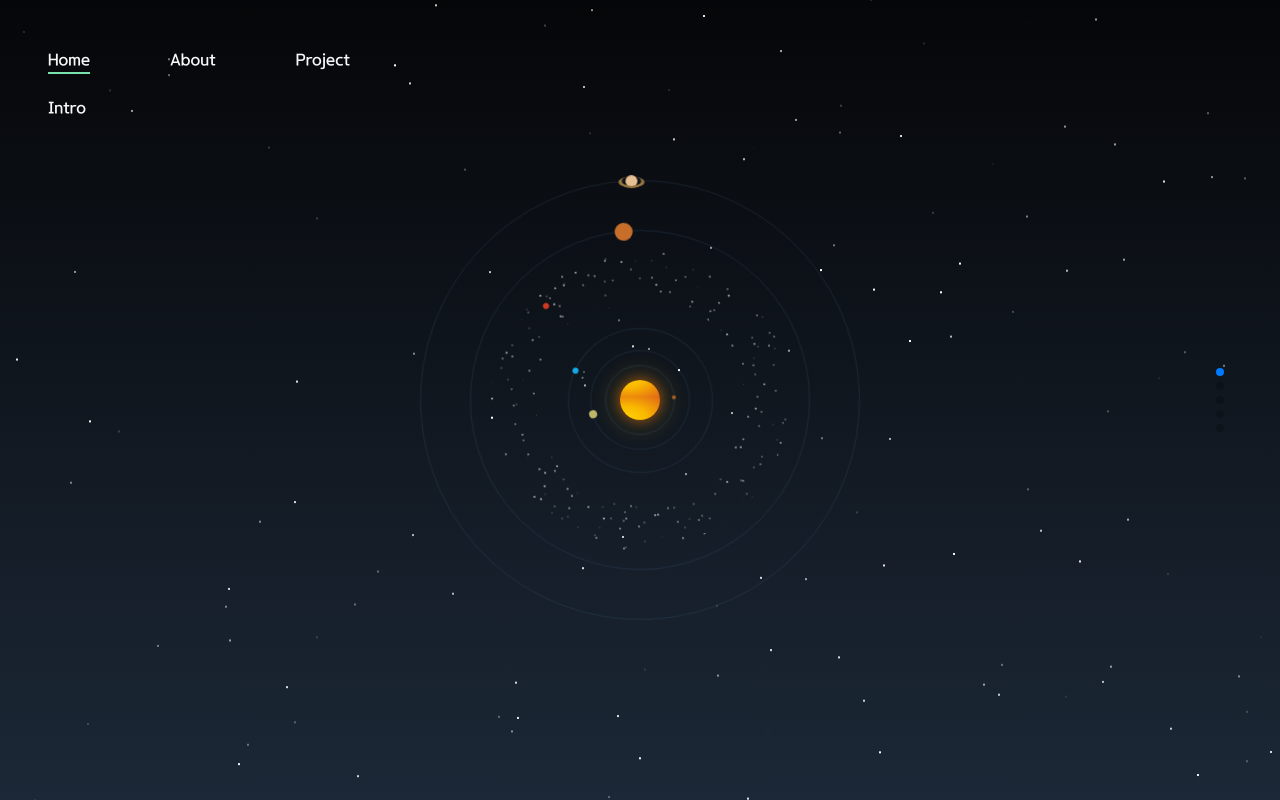
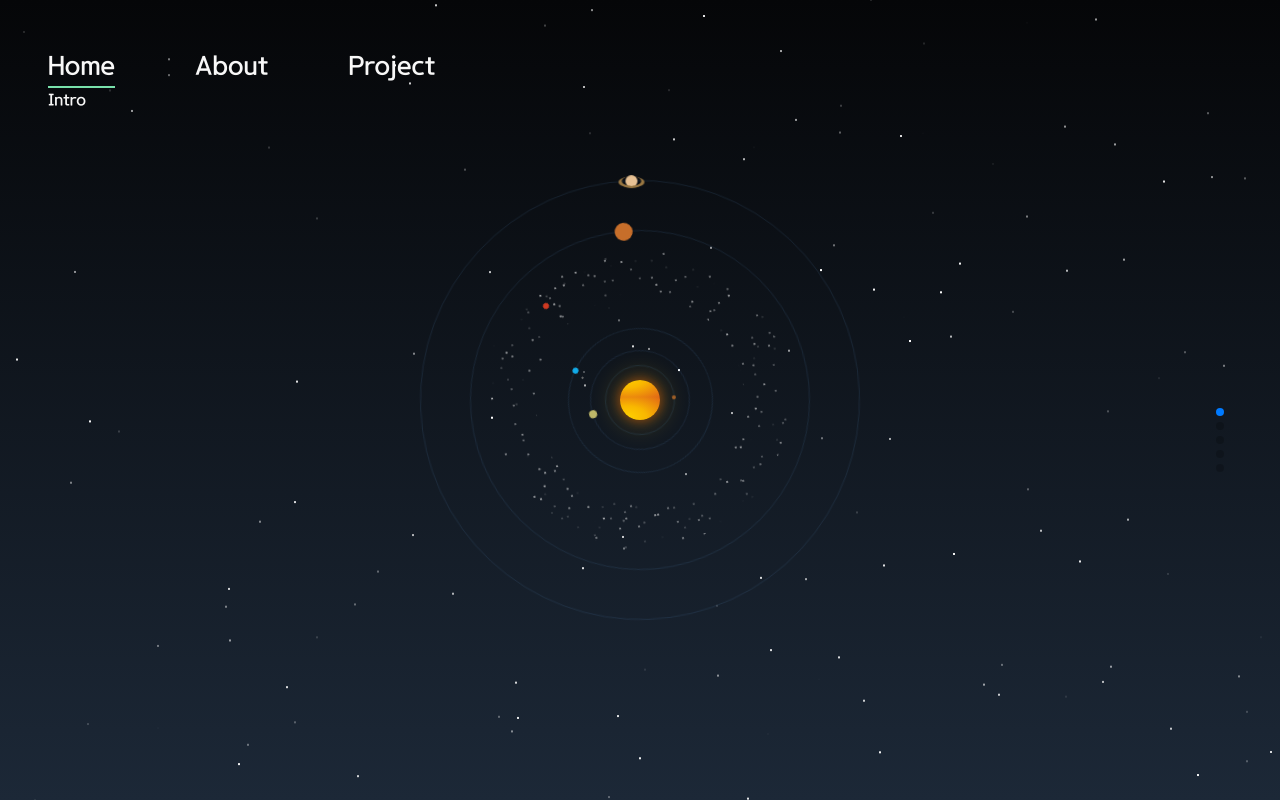
Before and after one commit to billy5982/-portfolio, a React (Vite) app: page / in a window 1280 px wide. Built offline with nearby package versions, Linux system fonts and the light colour scheme.

Commit message:
✨ feat :  navBar position 적용 완료

```diff
--- a/src/components/Common/Nav.tsx
+++ b/src/components/Common/Nav.tsx
@@ -7,7 +7,7 @@ const Nav = ({ moveFn, currentSlideIndex }: NavProps) => {
   const navMenu = ['Home', 'About', 'Project'];
 
   return (
-    <nav className="fixed w-full z-50 text-[1.5vh] md:text-[2vh]">
+    <nav className=" w-full z-50 text-[1.5vmax] md:text-[2vmax]">
       <ul className="flex w-full gap-[4vw] md:gap-20 md:justify-start">
         {navMenu.map((text, idx) => (
           <li
--- a/src/pages/MainPage.tsx
+++ b/src/pages/MainPage.tsx
@@ -48,7 +48,7 @@ const MainPage = () => {
         modules={[Mousewheel, Pagination, HashNavigation]}
         onSlideChange={slideChange}
         initialSlide={0}
-        className="mySwiper h-full w-full pt-5 md:pt-12"
+        className="mySwiper h-full w-full"
       >
         <SwiperSlide className="w-full h-full" data-hash="Home">
           Intro
```
